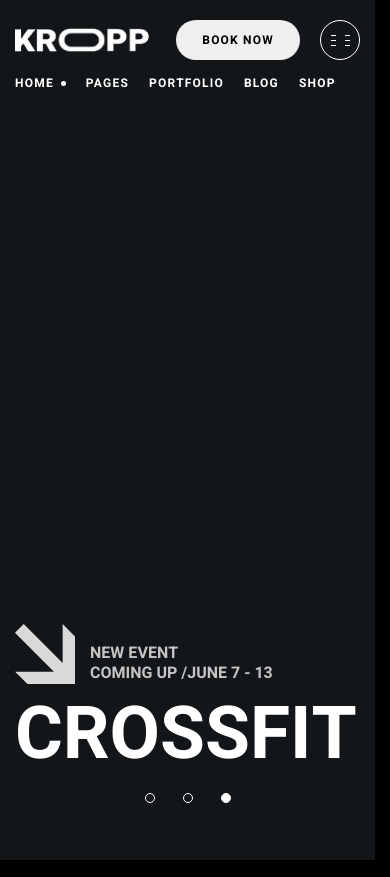
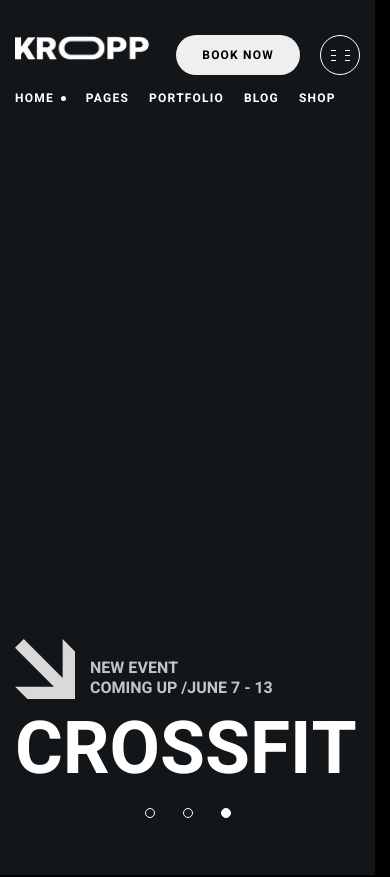
Before and after one commit to maxim11odessa/Kropp-Fitness, a plain HTML site: page index.html in a window 390 px wide. Shown: the top 877 px of the page. Drawn offline with Linux system fonts and the light colour scheme; files whose address does not match are found by name.

Commit message:
join_us_complete-1

```diff
--- a/assets/styles/header.css
+++ b/assets/styles/header.css
@@ -124,4 +124,8 @@
     .header-wrapper-buttons {
         column-gap: 20px;
     }
+
+    .header-wrapper-buttons {
+        margin-top: 15px;
+    }
 }
```
